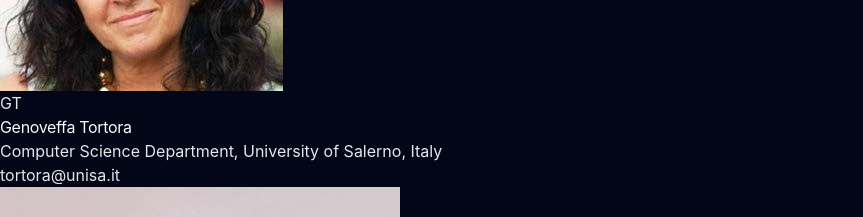
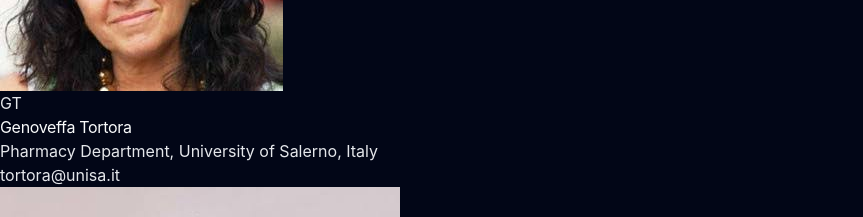
Before and after one commit to CaisLabUniSa/sai-care-2026, a React (Vite) app: page / in a window 1280 px wide. Shown: the part 4980-5197 px from the top of the page, without its empty margins (0-863 px from the left). Built offline with nearby package versions, Linux system fonts and the light colour scheme.

Commit message:
fix department Tortora

```diff
--- a/src/App.jsx
+++ b/src/App.jsx
@@ -41,7 +41,7 @@ const programChairs = [
 const committee = [
   [
     "Genoveffa Tortora",
-    "Computer Science Department, University of Salerno, Italy",
+    "Pharmacy Department, University of Salerno, Italy",
     "tortora@unisa.it",
   ],
   [
```
